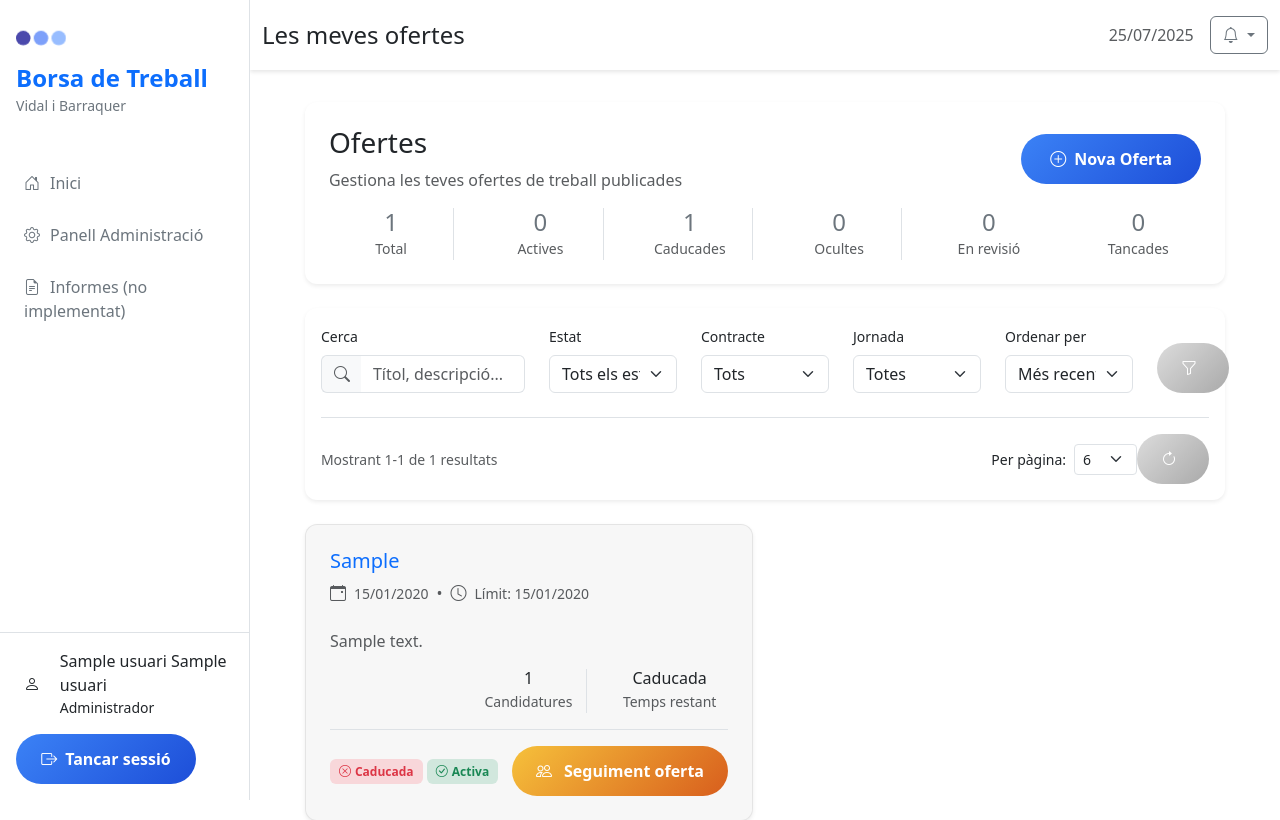
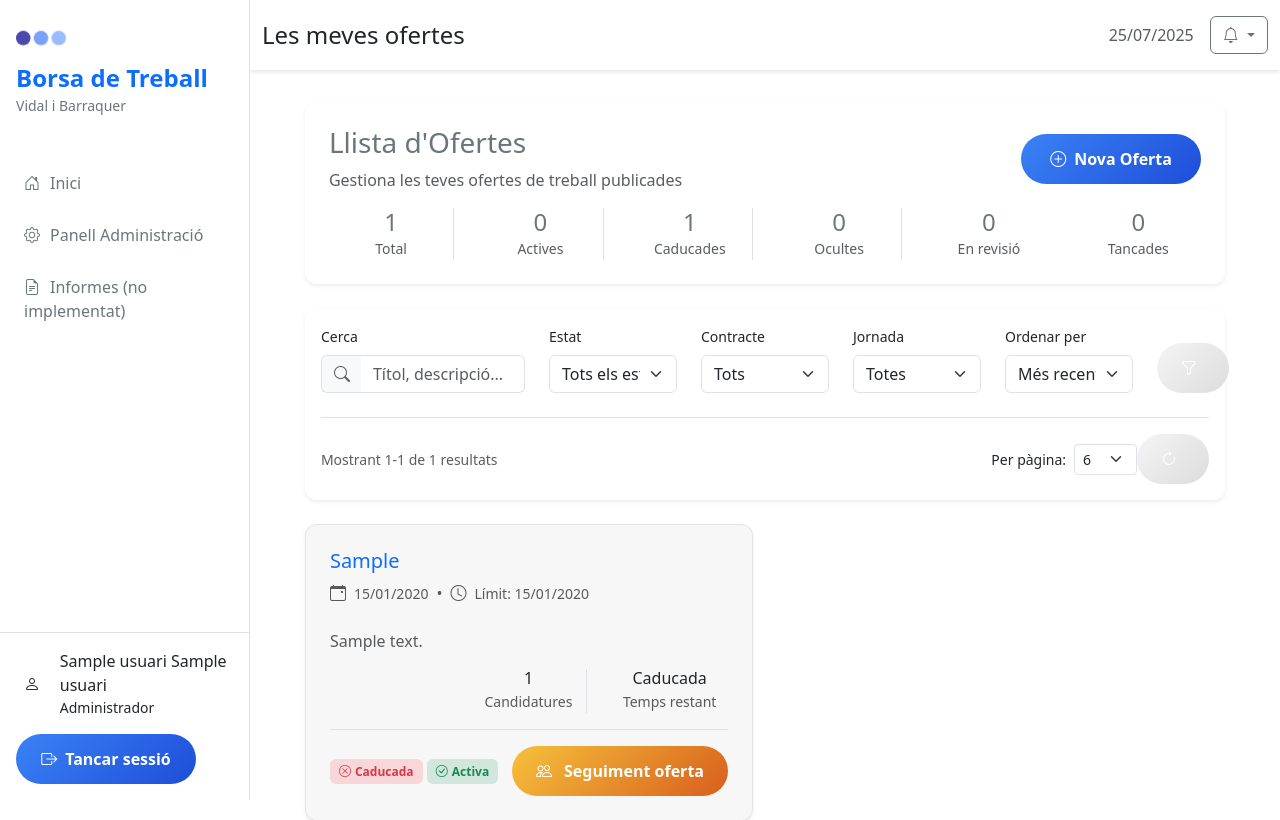
Before and after one commit to rcervera/borsa_treball_django_google, a Django app: page /empresa/ofertes/ in a window 1280 px wide. Shown: the top 820 px of the page. Run offline with Django 5.2, Linux system fonts and the light colour scheme; a user stored in the database is signed in; tables that the repository leaves empty hold one stand-in row (values such as "Sample post"); some libraries are stand-ins or nearby versions.

Commit message:
refactor llista ofertes empresa template

```diff
--- a/borsa_treball/templates/borsa_treball/llista_ofertes_empresa.html
+++ b/borsa_treball/templates/borsa_treball/llista_ofertes_empresa.html
@@ -8,7 +8,7 @@
 {% block content %}
 <style>
 .tercer-btn {
-    background: linear-gradient(135deg, #dcdcdc, #a9a9a9); /* gris clar a gris mitjà */
+    background: linear-gradient(135deg, #f5f5f5, #dcdcdc); /* gris molt clar */
     border: none;
     border-radius: 50px;
     padding: 0.8rem 1.5rem;
@@ -45,8 +45,8 @@
             <div class="card-body p-4">
                 <div class="d-flex justify-content-between align-items-center mb-3">
                     <div>
-                        <h3 class="mb-2 text-dark">
-                            Ofertes
+                        <h3 class="mb-2 text-secondary">
+                            Llista d'Ofertes
                         </h3>
                         <p class="text-muted mb-0">Gestiona les teves ofertes de treball publicades</p>
                     </div>
```
